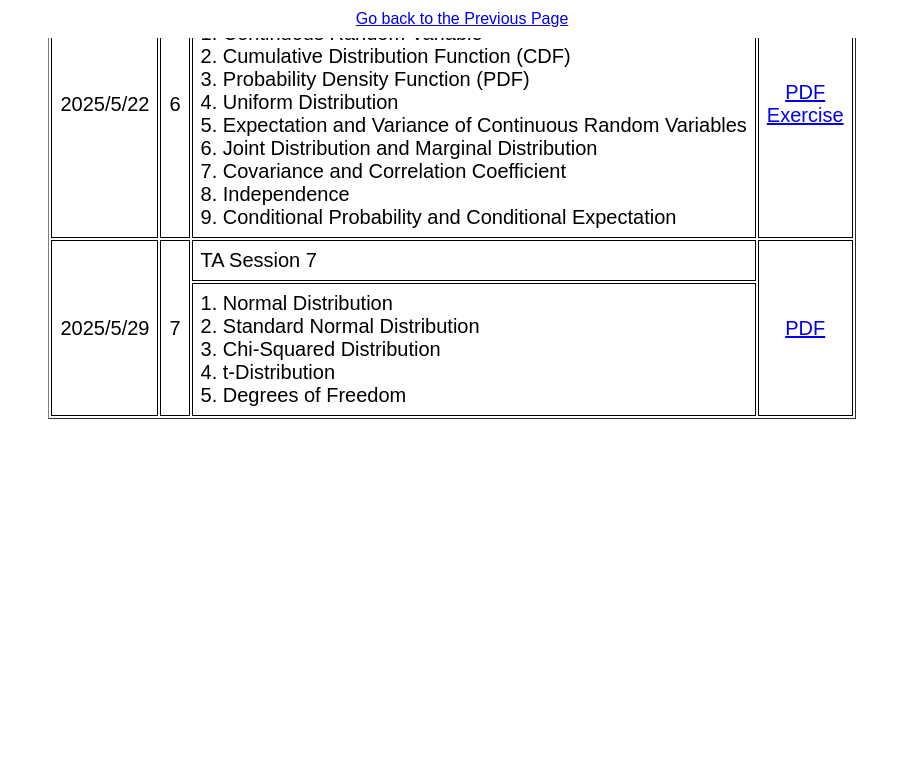
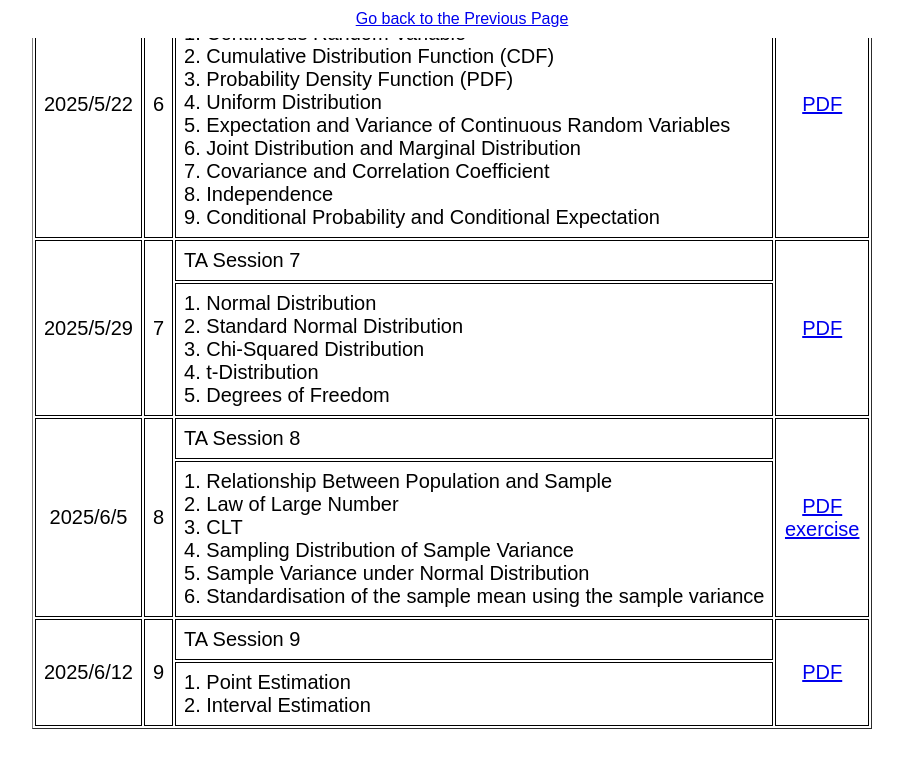
Before and after one commit to JukinaHATAKEYAMA/Lecture-Notes-JH, a plain HTML site: page 2025_OSIPP_MathRevisionSession/2025_OSIPP.html in a window 1280 px wide. Shown: the part 762-1532 px from the top of the page, without its empty margins (188-1091 px from the left). Before the commit the page ends 1237 px from the top, so only its background shows below. Drawn offline with Linux system fonts and the light colour scheme.

Commit message:
Add files via upload

```diff
--- a/2025_OSIPP_MathRevisionSession/2025_OSIPP.html
+++ b/2025_OSIPP_MathRevisionSession/2025_OSIPP.html
@@ -95,7 +95,6 @@
                     <td rowspan="2" align="center">6</td>
                     <td class="left-align">TA Session 6</td>
                     <td rowspan="2" align="center"><a href="IntroStatistics_3.pdf">PDF</a><br>
-                    <a href="TA_session_06_exercises.pdf">Exercise</a>
                     </td>
                   </tr>
                   <tr>
@@ -128,24 +127,26 @@
                     </td>
                   </tr>
                   <!-- TA Session 8 -->
-                  <!--<tr>
+                  <tr>
                     <td rowspan="2">2025/6/5</td>
                     <td rowspan="2" align="center">8</td>
                     <td class="left-align">TA Session 8</td>
-                    <td rowspan="2" align="center"><a href="IntroStatistics_5.pdf">PDF</a></td>
+                    <td rowspan="2" align="center"><a href="IntroStatistics_5.pdf">PDF</a> <br>
+                    <a href="5_exercise.pdf">exercise</a></td>
+
                   </tr>
                   <tr>
                     <td class="left-align">
-                        1. Matrix Transformation<br>
-                        2. Generalized Least Squares Estimator<br>
-                        3. Gauss–Markov Theorem for the Generalized Least Squares Estimator<br>
-                        4. Comparison of the OLS and GLS estimator<br>
-                        5. Asymptotic Normality for the GLS Estimator<br>
-                        Appendix<br>
+                        1. Relationship Between Population and Sample<br>
+                        2. Law of Large Number<br>
+                        3. CLT<br>
+                        4. Sampling Distribution of Sample Variance<br>
+                        5. Sample Variance under Normal Distribution<br>
+                        6. Standardisation of the sample mean using the sample variance<br>
                     </td>
-                  </tr> -->
+                  </tr>
                   <!-- TA Session 9 -->
-                  <!-- <tr>
+                  <tr>
                     <td rowspan="2">2025/6/12</td>
                     <td rowspan="2" align="center">9</td>
                     <td class="left-align">TA Session 9</td>
@@ -153,12 +154,10 @@
                   </tr>
                   <tr>
                     <td class="left-align">
-                        1. GLS(cont’d)<br>
-                        2. M-estimation<br>
-                        3. Introductory Topics of the ML Method<br>
-                        4. R Excecise<br>
+                        1. Point Estimation<br>
+                        2. Interval Estimation<br>
                     </td>
-                  </tr> -->
+                  </tr>
                   <!-- TA Session 10 -->
                   <!-- <tr>
                     <td rowspan="2">2025/6/19</td>
```
Also changed, not shown: 3 other files.
